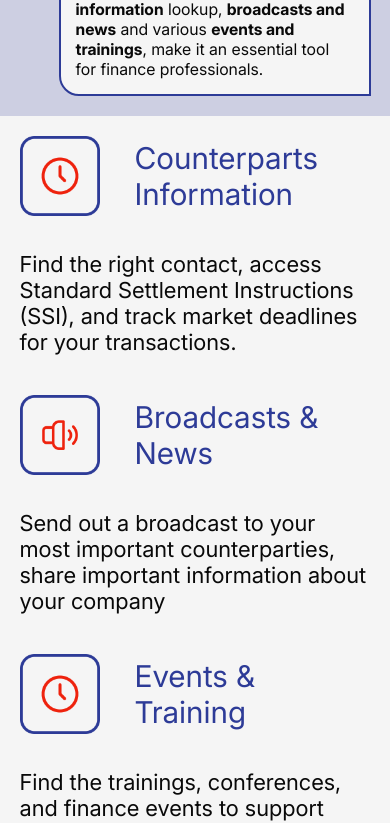
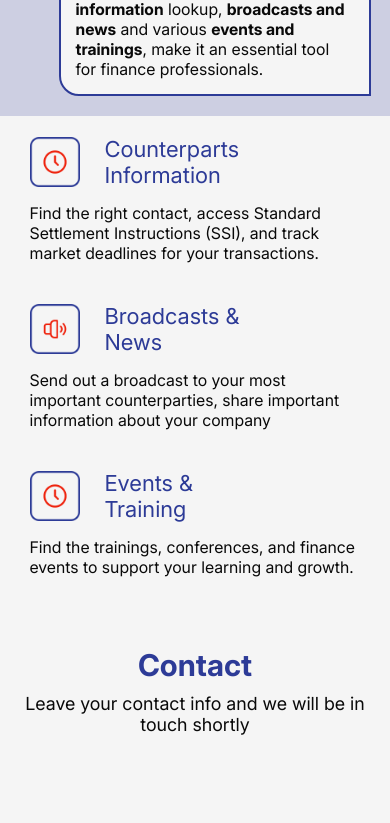
Before and after one commit to VKrivkov/BankerLinks, a React (Vite) app in the folder bankerlinks/: page / in a window 390 px wide. Shown: the part 3240-4063 px from the top of the page. Built offline with nearby package versions, Linux system fonts and the light colour scheme.

Commit message:
RWD updates

```diff
--- a/bankerlinks/src/components/Feature/Feature.css
+++ b/bankerlinks/src/components/Feature/Feature.css
@@ -5,6 +5,7 @@
     max-width: 500px;
     align-items: flex-start;
     color: #090909;
+    margin: 0px 10px;
 }
 
 .feature-head{
@@ -26,3 +27,84 @@
     font-size: 22px;
     padding-top: 35px;
 }
+
+
+
+@media (max-width: 1290px){
+
+
+    .feature-head{
+        gap: 30px;
+    }
+
+    .feature-head h5{
+        font-size: 26px;
+    }
+
+    .feature-card-container p{
+        padding-top: 25px;
+        font-size: 20px;
+    }
+
+    .feature-head img{
+        width: 70px;
+    }
+
+}
+
+
+@media (max-width: 1080px){
+
+    .feature-head{
+        gap: 25px;
+    }
+    .feature-card-container{
+        max-width: 450px;
+    }
+    .feature-card-container p{
+        padding-top: 15px;
+    }
+    .feature-head h5{
+        width: 200px;
+    }
+}
+
+
+@media (max-width: 860px){
+    .feature-head h5{
+        font-size: 24px;
+    }
+
+    .feature-card-container p{
+        font-size: 18px;
+    }
+
+    .feature-head img{
+        width: 60px;
+    }
+
+    .feature-head h5{
+        width: 170px;
+    }
+}
+
+
+
+@media (max-width: 550px){
+    .feature-head h5{
+        font-size: 22px;
+    }
+
+    .feature-card-container p{
+        font-size: 16px;
+    }
+
+    .feature-head img{
+        width: 50px;
+    }
+
+    .feature-head h5{
+        width: 150px;
+    }
+
+}
--- a/bankerlinks/src/screens/Contact/Contact.jsx
+++ b/bankerlinks/src/screens/Contact/Contact.jsx
@@ -39,9 +39,7 @@ const Contact = () => {
       <iframe
         loading="lazy"
         src="https://www.google.com/maps/embed?pb=!1m18!1m12!1m3!1d2585.6699671533743!2d6.134122176507585!3d49.60397287144286!2m3!1f0!2f0!3f0!3m2!1i1024!2i768!4f13.1!3m3!1m2!1s0x479548ce66a88d57%3A0xf66509b7a650fb98!2s9%20Rue%20du%20Laboratoire%2C%201911%20Gare%20Luxembourg!5e0!3m2!1sru!2slu!4v1726846407947!5m2!1sru!2slu"
-        width="1920"
-        height="500"
-        style={{ border: 0 }}
+        style={{ width: '100vw', height: '500px', border: 0 }}
         allowFullScreen={true}
         referrerPolicy="no-referrer-when-downgrade">
       </iframe>
--- a/bankerlinks/src/screens/Features/Features.css
+++ b/bankerlinks/src/screens/Features/Features.css
@@ -2,3 +2,24 @@
     width: 100%;
     padding: 0  0 120px 0;
 }
+
+
+@media (max-width: 1600px){
+    .features-container {
+        padding: 0 0 100px 0;
+    }
+}
+
+@media (max-width: 1080px){
+
+    .features-container {
+        padding: 0  0 75px 0;
+    }
+
+}
+
+@media (max-width: 550px){
+    .features-container {
+        padding: 0  0 50px 0;
+    }
+}
--- a/bankerlinks/src/screens/Navbar/Navbar.css
+++ b/bankerlinks/src/screens/Navbar/Navbar.css
@@ -81,7 +81,7 @@
 
 
 
-@media (max-width: 1080px) {
+@media (max-width: 1290px) {
 
 
   .navbar-label{
@@ -146,11 +146,12 @@
    .navbar-center.show {
     padding: 80px 100px 0px 100px;
     display: grid;
-    grid-template-columns: repeat(4, 150px);
+    grid-template-columns: repeat(4, 120px);
     column-gap: 50px;
     row-gap: 25px;
     justify-content: center;
     text-align: center;
+
   }
 
 
@@ -187,7 +188,7 @@
 }
 
 
-@media (max-width: 780px) {
+@media (max-width: 900px) {
 
 
 
--- a/bankerlinks/src/screens/Welcome/Welcome.css
+++ b/bankerlinks/src/screens/Welcome/Welcome.css
@@ -98,10 +98,9 @@
     padding: 0 5vw;
     display: flex;
     flex-direction: row;
-    justify-content: space-between;
+    justify-content: space-around;
     gap: 80px;
 }
-
 
 @media (max-width: 1600px){
     .welcome-container{
```
